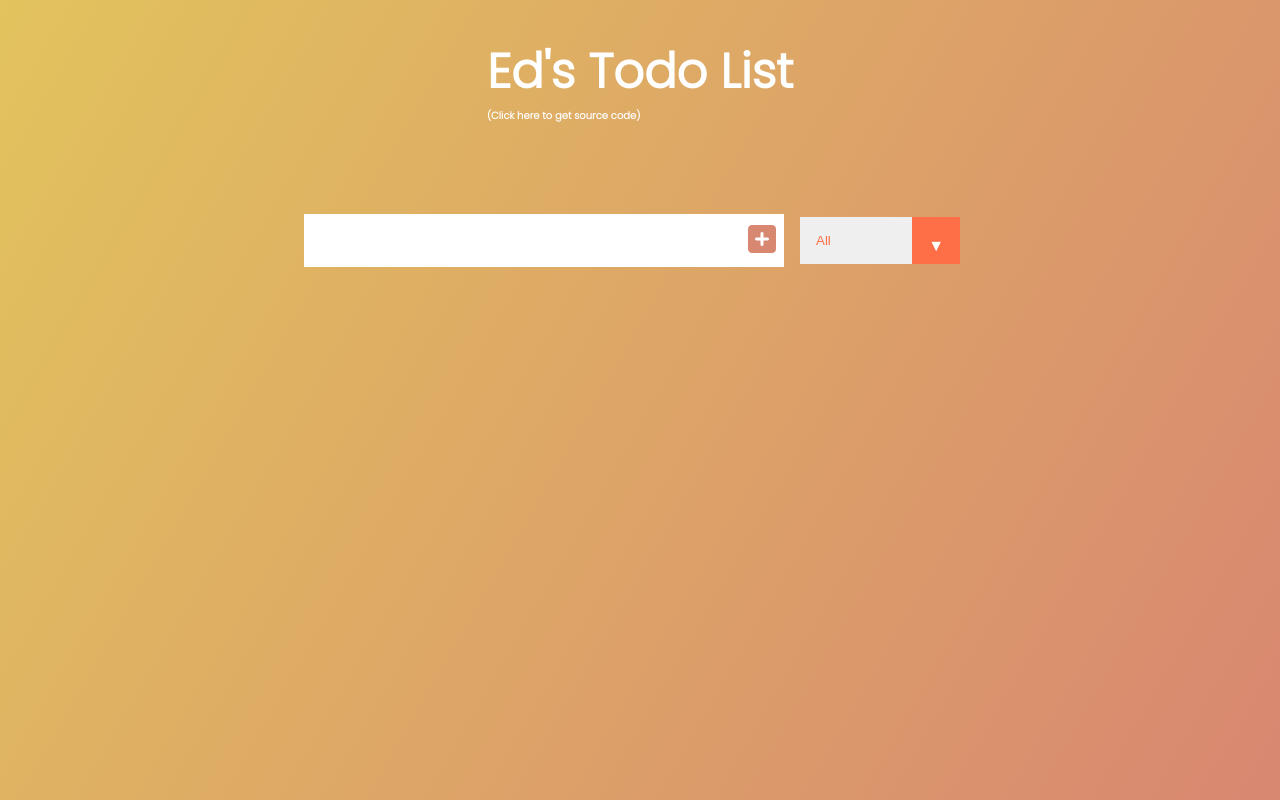
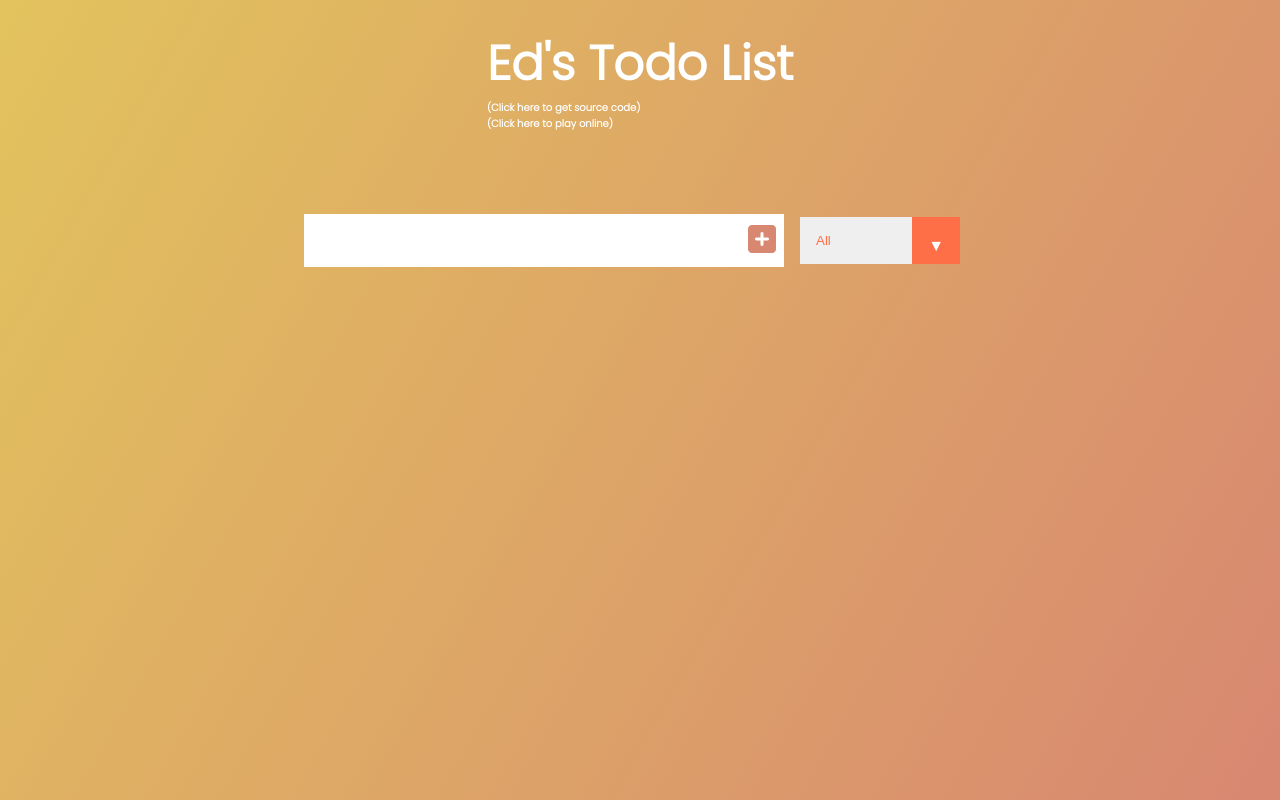
Before and after one commit to aarifhusaincom/Vanilla-Javascript-Project-Tutorial, a plain HTML site: page index.html in a window 1280 px wide. Drawn offline with Linux system fonts and the light colour scheme.

Commit message:
Update index.html

```diff
--- a/index.html
+++ b/index.html
@@ -24,7 +24,7 @@
   </head>
   <body>
     <header>
-      <h1><a style="text-decoration: none; color : white;" href="https://github.com/aarifhusaincom/Vanilla-Javascript-Project-Tutorial.git">Ed's Todo List <p style="font-size: 10px;">(Click here to get source code)</p> </a></h1>
+      <h1><a style="text-decoration: none; color : white;" href="https://github.com/aarifhusaincom/Vanilla-Javascript-Project-Tutorial.git">Ed's Todo List <p style="font-size: 10px;">(Click here to get source code)</p>  <p style="font-size: 10px;"><a style="text-decoration: none; color : white;" href="https://vanilla-javascript-todo.web.app/">(Click here to play online)</a></p> </a></h1>
       <!-- make comment line no. 27 and uncomment line no. 30  -->
 
       <!-- <h1>Ed's Todo List</h1>   -->
```
